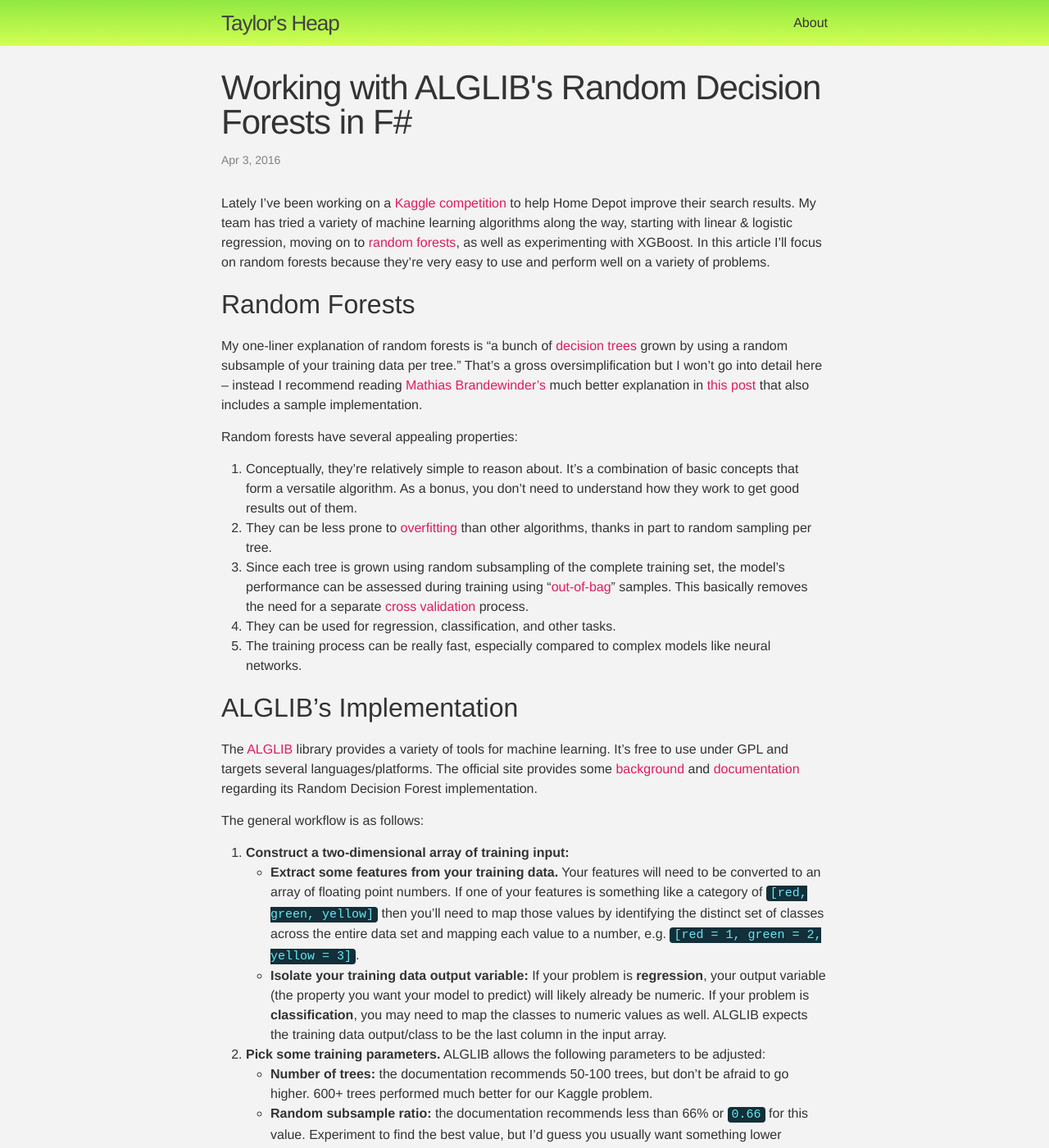
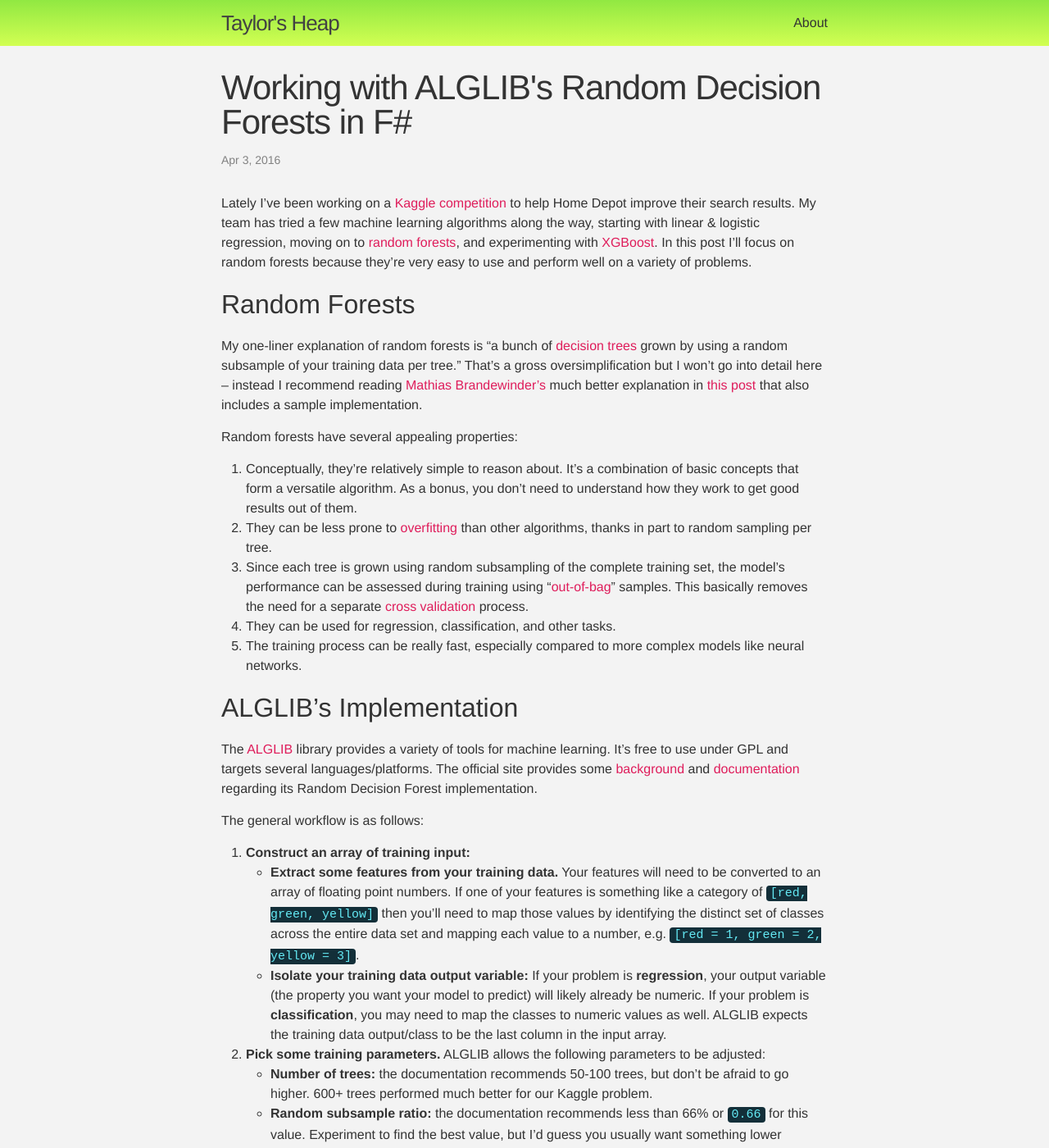
Before and after one commit to taylorwood/taylorwood.github.io, a Jekyll site: the page built from _posts/2016-04-03-random-forests.markdown, in a window 1280 px wide and 1400 px high. Shown: the whole window at 82% size. Built offline with Jekyll 4.4.1, drawn with Linux system fonts in a browser that asks for light colours; some of the changed text lies outside the part shown.

Commit message:
Tweak wording

```diff
--- a/_posts/2016-04-03-random-forests.markdown
+++ b/_posts/2016-04-03-random-forests.markdown
@@ -4,7 +4,7 @@ title:  "Working with ALGLIB's Random Decision Forests in F#"
 date:   2016-04-03 12:00:00
 tags:   random forest decision tree alglib fsharp
 ---
-Lately I've been working on a [Kaggle competition](https://www.kaggle.com/c/home-depot-product-search-relevance) to help Home Depot improve their search results. My team has tried a variety of machine learning algorithms along the way, starting with linear & logistic regression, moving on to [random forests](https://en.wikipedia.org/wiki/Random_forest), as well as experimenting with XGBoost. In this article I'll focus on random forests because they're very easy to use and perform well on a variety of problems.
+Lately I've been working on a [Kaggle competition](https://www.kaggle.com/c/home-depot-product-search-relevance) to help Home Depot improve their search results. My team has tried a few machine learning algorithms along the way, starting with linear & logistic regression, moving on to [random forests](https://en.wikipedia.org/wiki/Random_forest), and experimenting with [XGBoost](https://xgboost.readthedocs.org/en/latest/). In this post I'll focus on random forests because they're very easy to use and perform well on a variety of problems.
 
 ## Random Forests
 My one-liner explanation of random forests is "a bunch of [decision trees](https://en.wikipedia.org/wiki/Decision_tree) grown by using a random subsample of your training data per tree." That's a gross oversimplification but I won't go into detail here -- instead I recommend reading [Mathias Brandewinder's](https://twitter.com/brandewinder) much better explanation in [this post](http://www.clear-lines.com/blog/post/Random-Forest-classification-in-F-first-cut.aspx) that also includes a sample implementation.
@@ -15,14 +15,14 @@ Random forests have several appealing properties:
 1. They can be less prone to [overfitting](https://en.wikipedia.org/wiki/Overfitting) than other algorithms, thanks in part to random sampling per tree.
 1. Since each tree is grown using random subsampling of the complete training set, the model's performance can be assessed during training using "[out-of-bag](https://en.wikipedia.org/wiki/Out-of-bag_error)" samples. This basically removes the need for a separate [cross validation](https://en.wikipedia.org/wiki/Cross-validation_(statistics)) process.
 1. They can be used for regression, classification, and other tasks.
-1. The training process can be really fast, especially compared to complex models like neural networks.
+1. The training process can be really fast, especially compared to more complex models like neural networks.
 
 ## ALGLIB's Implementation
 The [ALGLIB](http://www.alglib.net) library provides a variety of tools for machine learning. It's free to use under GPL and targets several languages/platforms. The official site provides some [background](http://www.alglib.net/dataanalysis/decisionforest.php) and [documentation](http://www.alglib.net/translator/man/manual.csharp.html#unit_dforest) regarding its Random Decision Forest implementation.
 
 The general workflow is as follows:
 
-1. **Construct a two-dimensional array of training input:**
+1. **Construct an array of training input:**
     * **Extract some features from your training data.** Your features will need to be converted to an array of floating point numbers. If one of your features is something like a category of `[red, green, yellow]` then you'll need to map those values by identifying the distinct set of classes across the entire data set and mapping each value to a number, e.g. `[red = 1, green = 2, yellow = 3]`.
     * **Isolate your training data output variable:** If your problem is **regression**, your output variable (the property you want your model to predict) will likely already be numeric. If your problem is **classification**, you may need to map the classes to numeric values as well. ALGLIB expects the training data output/class to be the last column in the input array.
 1. **Pick some training parameters.** ALGLIB allows the following parameters to be adjusted:
@@ -122,7 +122,7 @@ This one's pretty messy due to ALGLIB's C-style API, but let's break it down:
 * ALGLIB wants the features and the output variables combined in a two-dimensional array `inputArray`, with the output variable last. This is the only use of F#'s `array2D` I've ever seen...
 * For whatever reason it doesn't infer the number of features from the input, so we need to pass that in `featureCount`.
 * The training function has three output variables: `info` is a return code, `forest` is the trained Random Forest, and `report` is a data structure with various model statistics. In Xamarin/Mono, I wasn't able to automatically destructure those into a 3-tuple in a `let` binding, even though that works in Visual Studio 2015.
-* Finally, we `match` on the return code. On success we return a `predictor` function that takes a `features` array and returns a predicted quality value, and the Out-of-bag [RMSE](https://en.wikipedia.org/wiki/Root-mean-square_deviation). The lower the RMSE, the better.
+* Finally, we `match` on the return code. On success we return a `predictor` function that takes a `features` array and returns a predicted quality value, and the out-of-bag [RMSE](https://en.wikipedia.org/wiki/Root-mean-square_deviation). The lower the RMSE, the better.
 
 ### Growing the Random Forest
 We'll want to split our data set in two, using most of it for training data and the rest of it as test data. This function will use a RNG to randomly partition the `data` array according to a given `ratio`. I've chosen to use 90% of the data set as training and the rest for testing.
```
Also changed, not shown: other parts of _posts/2016-04-03-random-forests.markdown (+3 -3 lines).
